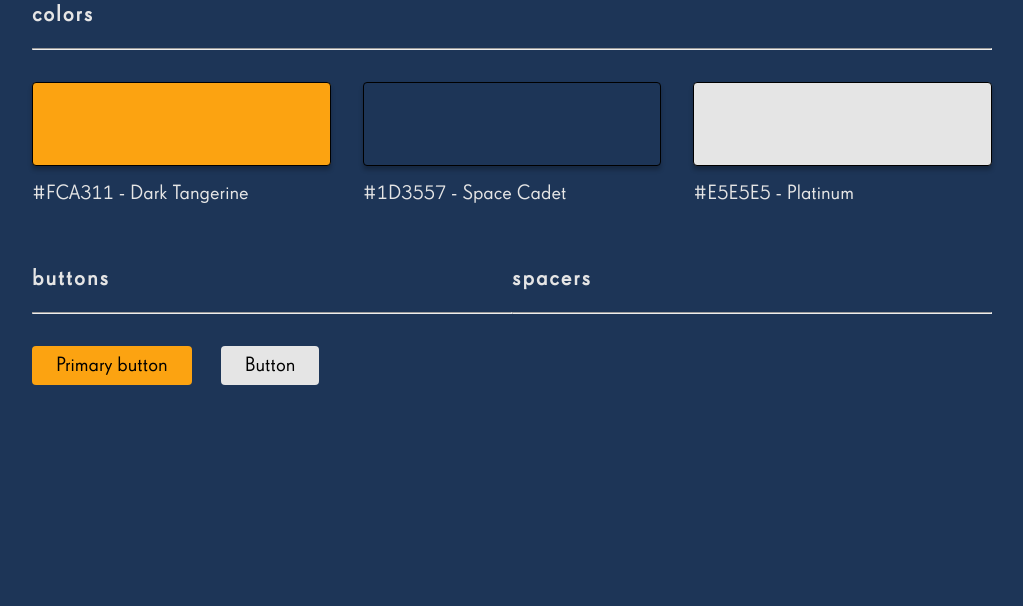
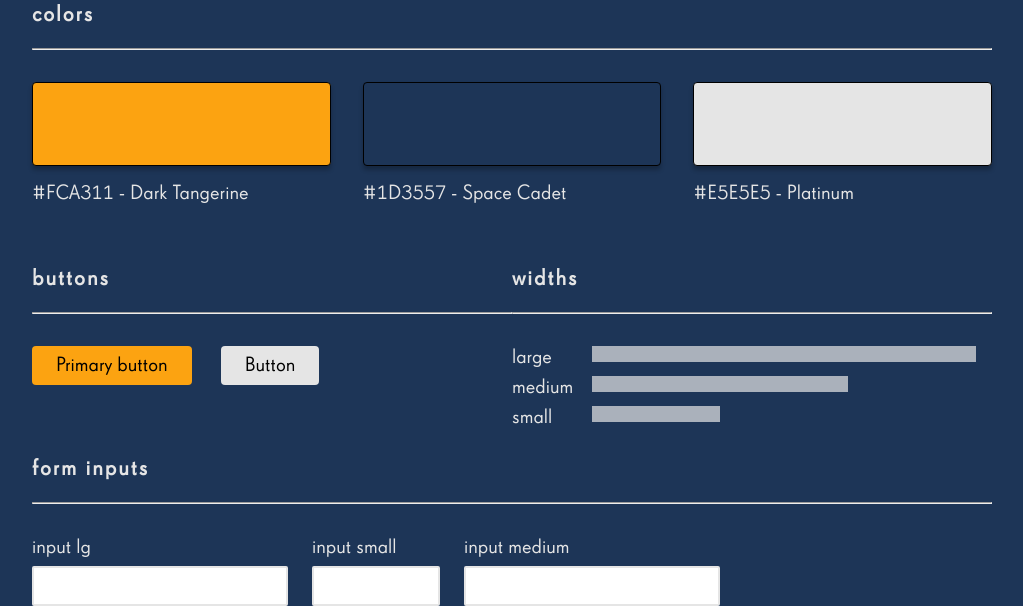
Before and after one commit to mglavall/stellar, a plain HTML site: page index.html in a window 1280 px wide. Shown: the part 542-1148 px from the top of the page, without its empty margins (128-1151 px from the left). Before the commit the page ends 927 px from the top, so only its background shows below. Drawn offline with nearby package versions, Linux system fonts and the light colour scheme; a web font is replaced by a local one.

Commit message:
Add widths and inputs

```diff
--- a/index.html
+++ b/index.html
@@ -68,12 +68,44 @@
         </div>
         <div class="col-6">
           <div class="mb-4 mt-8">
-            <h3 class="title-section">spacers</h3>
+            <h3 class="title-section">widths</h3>
             <hr />
           </div>
-          <div class=""></div>
+          <div>
+            <div class="d-flex mb-1">
+              <div class="col-2">large</div>
+              <div class="demo-width w-lg"></div>
+            </div>
+            <div class="d-flex mb-1">
+              <div class="col-2">medium</div>
+              <div class="demo-width w-md"></div>
+            </div>
+            <div class="d-flex mb-1">
+              <div class="col-2">small</div>
+              <div class="demo-width w-sm"></div>
+            </div>
+          </div>
         </div>
       </div>
+      <div>
+        <div class="mb-4">
+          <h3 class="title-section">form inputs</h3>
+          <hr />
+        </div>
+        <div class="d-flex">
+          <div class="mr-3">
+            <div class="mb-1">input lg</div>
+            <div class=""><input class="input-field input-field-lg" type="text"></div>
+          </div>
+          <div class="mr-3">
+              <div class="mb-1">input small</div>
+              <div class=""><input class="input-field input-field-sm" type="text"></div>
+            </div>
+          <div>
+              <div class="mb-1">input medium</div>
+              <div class=""><input class="input-field" type="text"></div>
+            </div>
+        </div>
     </div>
   </body>
 </html>
--- a/style/_buttons.scss
+++ b/style/_buttons.scss
@@ -3,6 +3,10 @@
   padding: 1 * $u 3 * $u;
   border: 0;
   border-radius: 4px;
+  cursor: pointer;
+  &:hover {
+    background-color: lighten($orange, 15%);
+  }
 }
 
 .btn-secondary {
@@ -10,4 +14,5 @@
   padding: 1 * $u 3 * $u;
   border: 0;
   border-radius: 4px;
+  cursor: pointer;
 }
--- a/style/_demo.scss
+++ b/style/_demo.scss
@@ -8,9 +8,6 @@
   font-size: 22px;
   letter-spacing: 2px;
   font-weight: 600;
-}
-
-.color-block {
 }
 
 .color-rectangle {
@@ -26,3 +23,8 @@
   font-family: "Radley", serif;
   color: $orange;
 }
+
+.demo-width {
+  height: 2 * $u;
+  background-color: transparentize($color: $grey, $amount: 0.3);
+}
--- /dev/null
+++ b/style/_inputs.scss
@@ -0,0 +1,21 @@
+.input-field {
+  height: 5 * $u;
+  padding: 0 1.5 * $u;
+  width: 32 * $u;
+  border: 2px solid $grey;
+  margin: 0;
+  border-radius: 4px;
+
+  &:focus {
+    border-color: $orange;
+    outline: none;
+  }
+}
+
+.input-field-sm {
+  width: 16 * $u;
+}
+
+.input-field-lg {
+  width: 32 * $u;
+}
--- a/style/main.scss
+++ b/style/main.scss
@@ -5,3 +5,4 @@
 @import "demo";
 @import "typography";
 @import "buttons";
+@import "inputs";
```
Also changed, not shown: style/main.css, 1 other file.
